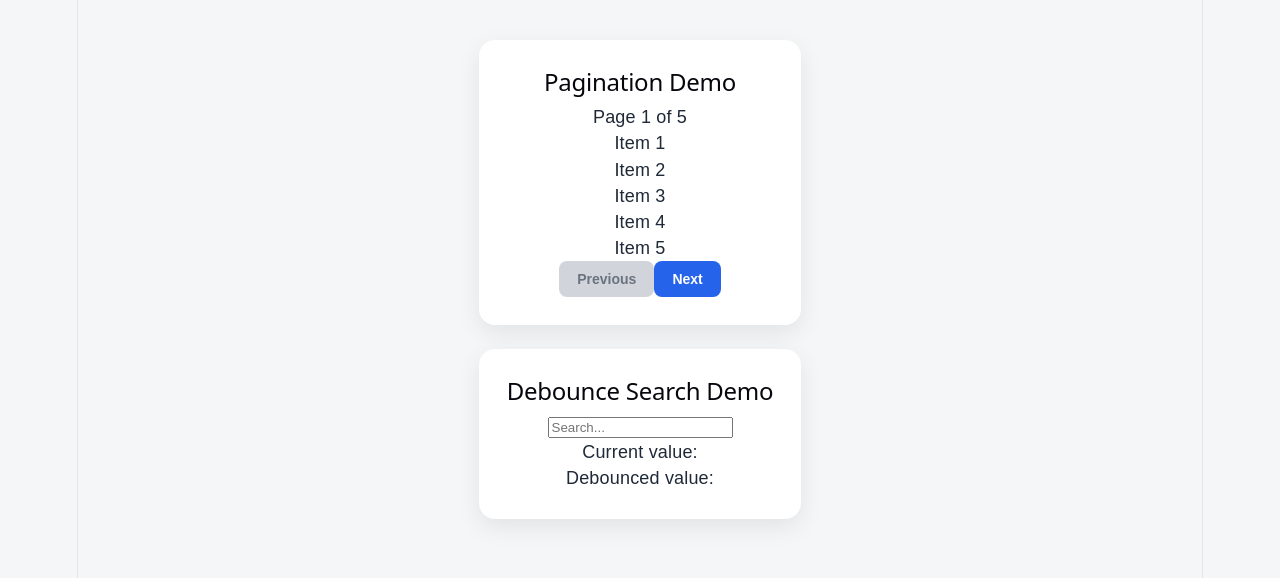
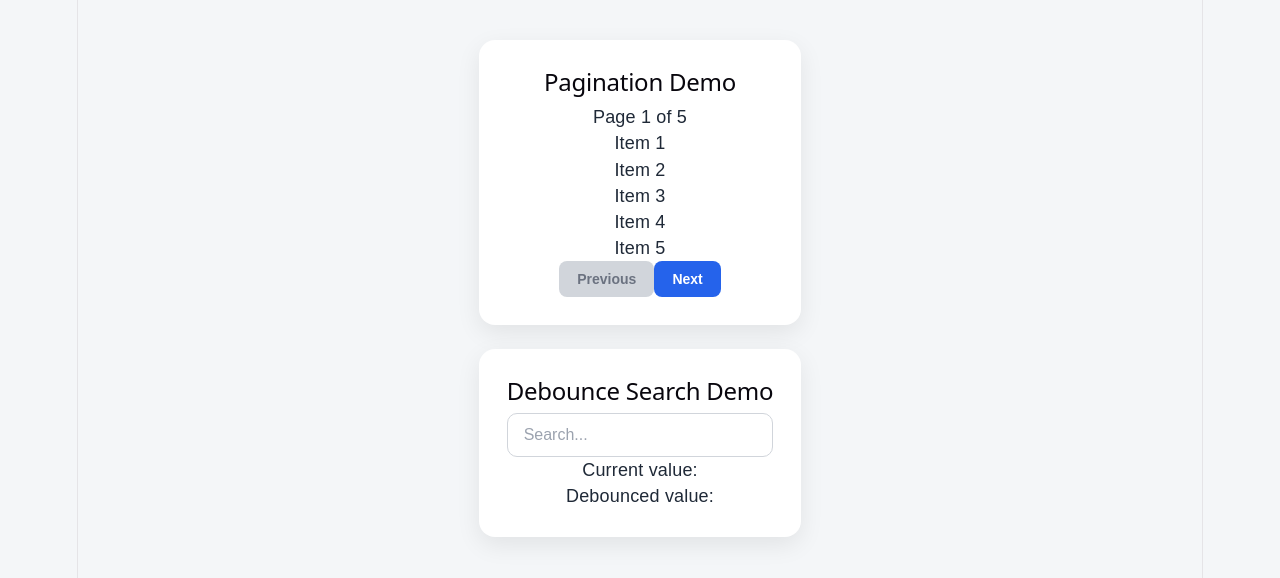
Before and after one commit to mercytv932/Hooks-lab, a React (Vite) app: page / in a window 1280 px wide. Shown: the top 578 px of the page. Built offline with nearby package versions, Linux system fonts and the light colour scheme.

Commit message:
input styles added

```diff
--- a/src/App.css
+++ b/src/App.css
@@ -53,3 +53,25 @@ button:disabled {
   color: #6b7280;
   cursor: not-allowed;
 }
+
+/* input */
+
+input {
+  width: 100%;
+  max-width: 500px;
+  padding: 12px 16px;
+  border: 1px solid #d1d5db;
+  border-radius: 10px;
+  font-size: 16px;
+  outline: none;
+  transition: 0.2s ease;
+}
+
+input:focus {
+  border-color: #2563eb;
+  box-shadow: 0 0 0 3px rgba(37, 99, 235, 0.12);
+}
+
+input::placeholder {
+  color: #9ca3af;
+}
```
